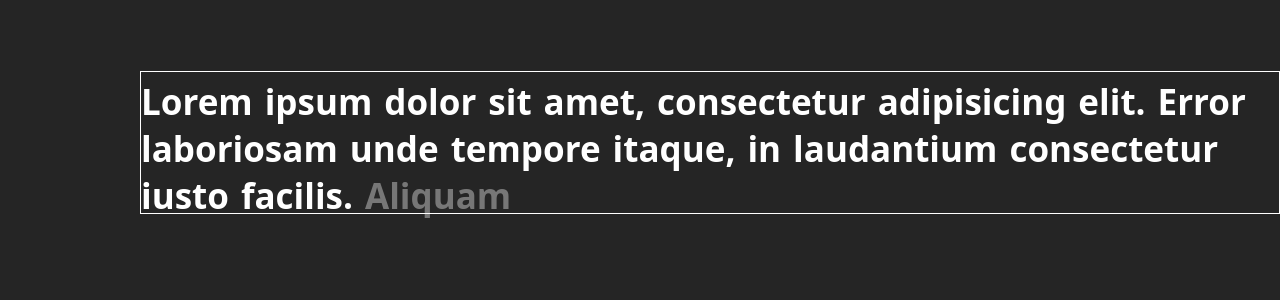
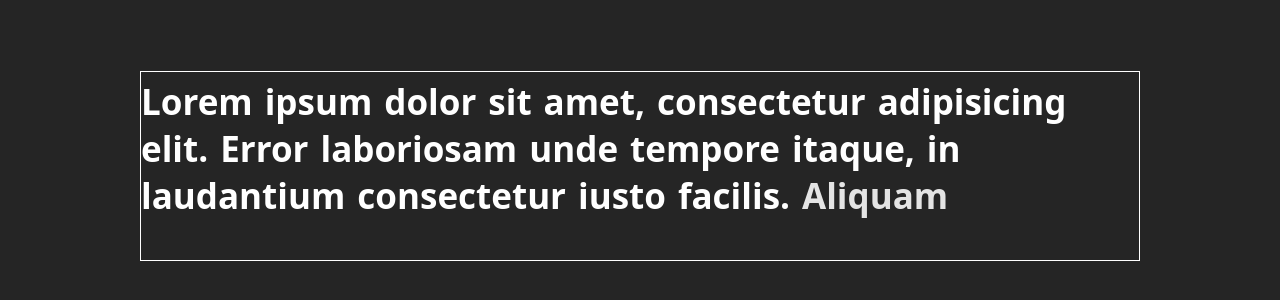
Before and after one commit to HarikrishnanYPR1707/My-Design-Playground, a Next.js app: page /TextAnimation in a window 1280 px wide. Shown: the part 729-1029 px from the top of the page. Built offline with nearby package versions, Linux system fonts and the light colour scheme.

Commit message:
Added changes

```diff
--- a/src/app/TextAnimation/page.module.scss
+++ b/src/app/TextAnimation/page.module.scss
@@ -1,5 +1,6 @@
 .container {
   padding-left: 140px;
+  padding-right: 140px;
 
   .paragraph {
     font-size: 35px;
```
